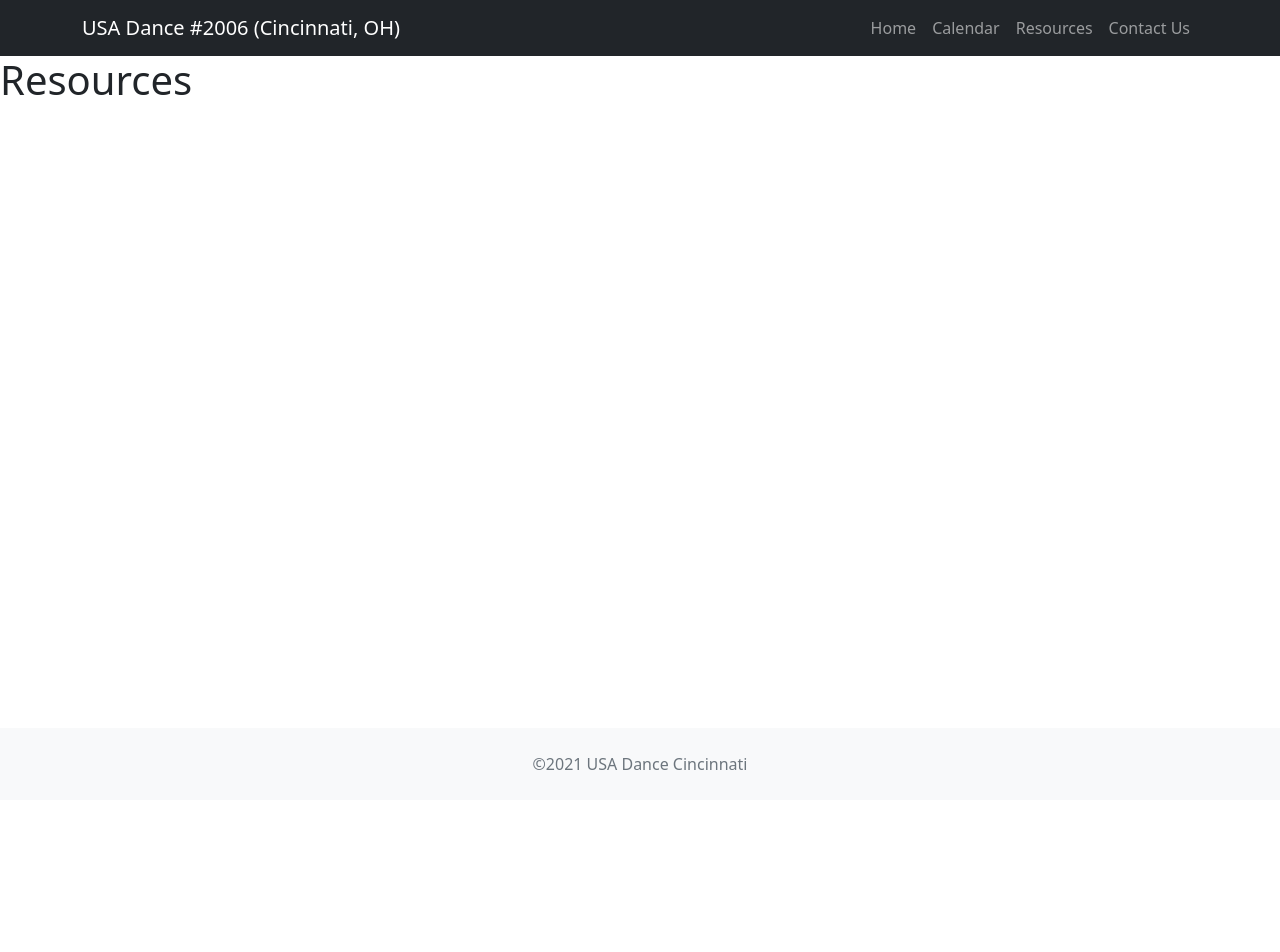
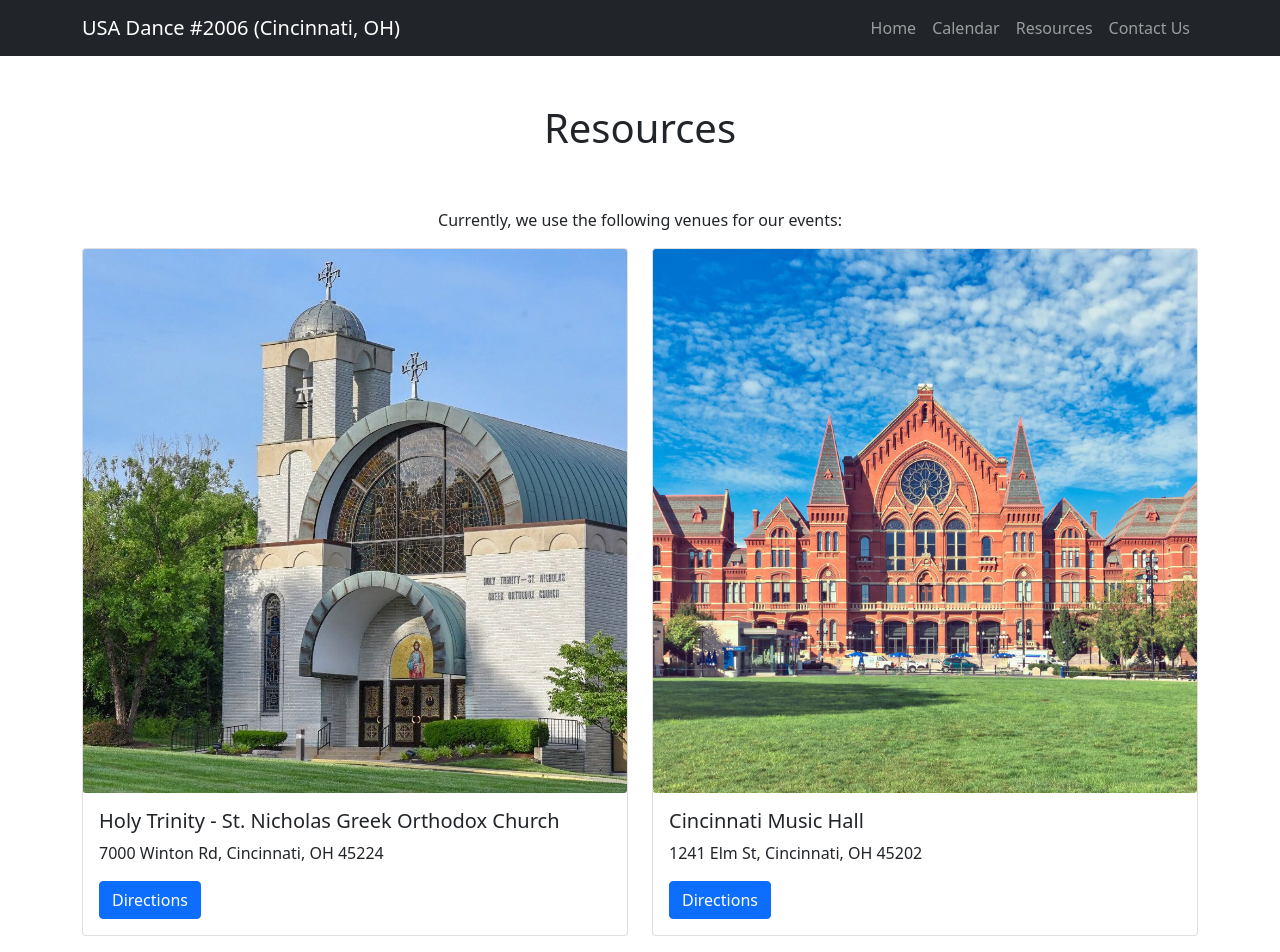
Before and after one commit to shadowlion/usadancecincinnati, a Next.js app: page /resources in a window 1280 px wide. Shown: the top 952 px of the page. Before the commit the page ends 800 px from the top, so only its background shows below. Built offline with nearby package versions, Linux system fonts and the light colour scheme.

Commit message:
feat: venue information in /resources

```diff
--- a/pages/resources.tsx
+++ b/pages/resources.tsx
@@ -1,5 +1,62 @@
+import Image from "next/image";
+import Link from "next/link";
+import CardImg from "react-bootstrap/CardImg";
+
 const ResourcesPage = () => {
-  return <h1>Resources</h1>;
+  return (
+    <div className="container py-5">
+      <h1 className="text-center pb-5">Resources</h1>
+      <p className="text-center">
+        Currently, we use the following venues for our events:
+      </p>
+      <section className="row">
+        <div className="col-12 col-md-6">
+          <div className="card">
+            <CardImg
+              as={Image}
+              src="/goc.jpeg"
+              alt="Greek Orthodox Church image"
+              width={200}
+              height={200}
+              layout="responsive"
+            />
+            <div className="card-body">
+              <h5 className="card-title">
+                Holy Trinity - St. Nicholas Greek Orthodox Church
+              </h5>
+              <address>7000 Winton Rd, Cincinnati, OH 45224</address>
+              <Link href="https://goo.gl/maps/YTGbnvZZTb1jUb4RA" passHref>
+                <a target="_blank" rel="noreferrer" className="btn btn-primary">
+                  Directions
+                </a>
+              </Link>
+            </div>
+          </div>
+        </div>
+        <div className="col-12 col-md-6">
+          <div className="card">
+            <CardImg
+              as={Image}
+              src="/music_hall.jpg"
+              alt="Music Hall image"
+              width={200}
+              height={200}
+              layout="responsive"
+            />
+            <div className="card-body">
+              <h5 className="card-title">Cincinnati Music Hall</h5>
+              <address>1241 Elm St, Cincinnati, OH 45202</address>
+              <Link href="https://goo.gl/maps/F8SbajhF6ayt58sf9" passHref>
+                <a target="_blank" rel="noreferrer" className="btn btn-primary">
+                  Directions
+                </a>
+              </Link>
+            </div>
+          </div>
+        </div>
+      </section>
+    </div>
+  );
 };
 
 export default ResourcesPage;
```
Also changed, not shown: public/goc.jpeg (added), public/music_hall.jpg (added).
